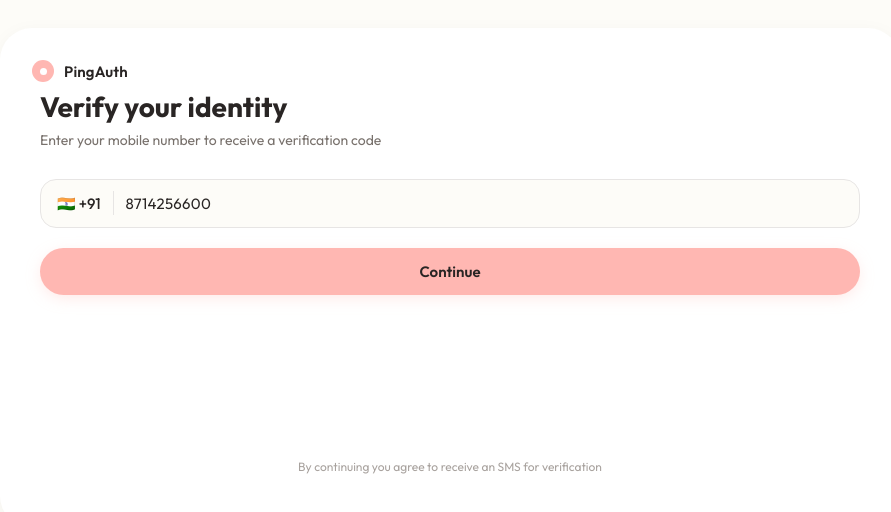
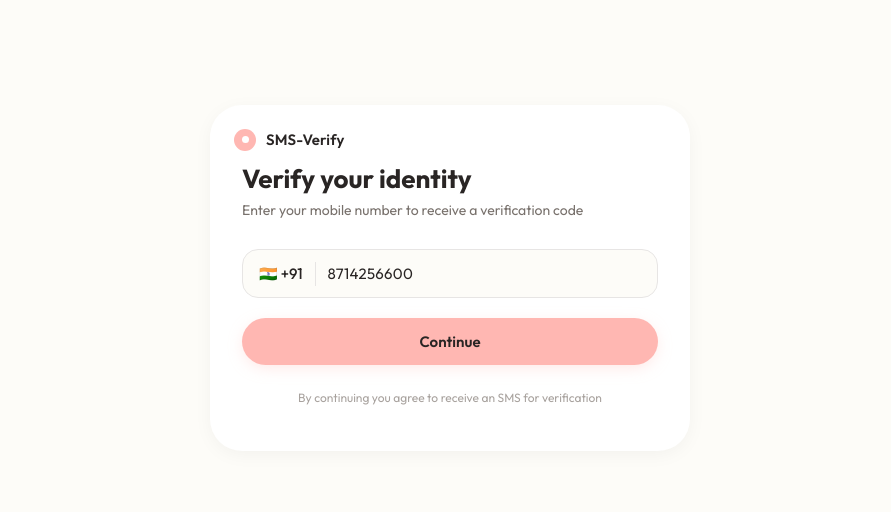
Before and after one commit to Soah1312/self-hosted-otp, a Next.js app: page /demo in a window 1280 px wide. Shown: the part 122-634 px from the top of the page, without its empty margins (190-1081 px from the left). Built offline with nearby package versions, Linux system fonts and the light colour scheme; no server answers.

Commit message:
Minor UI changes

```diff
--- a/app/demo/page.tsx
+++ b/app/demo/page.tsx
@@ -287,11 +287,11 @@ export default function DemoPage() {
 
   return (
     <main className="demoShell">
-      <div className="demoCard" key={fadeKey}>
+      <div className={`demoCard ${screen === "otp" && !isVerified ? "demoCard--wide" : ""}`} key={fadeKey}>
         {/* ── Brand logo — always top-left ── */}
         <div className="demoBrandRow">
           <span className="demoBrandMark" aria-hidden="true" />
-          <span className="demoBrandText">PingAuth</span>
+          <span className="demoBrandText">SMS-Verify</span>
         </div>
 
         {/* ── Screen 1 — Phone ── */}
--- a/app/globals.css
+++ b/app/globals.css
@@ -368,14 +368,19 @@ input {
 
 .demoCard {
   width: 100%;
-  max-width: 900px;
-  min-height: 500px;
+  max-width: 480px;
+  min-height: 320px;
   background: #fff;
   border-radius: 2rem;
   box-shadow: 0 4px 20px -2px rgba(0, 0, 0, 0.05);
   display: flex;
   flex-direction: column;
   overflow: hidden;
+  transition: max-width 240ms ease-out;
+}
+
+.demoCard--wide {
+  max-width: 800px;
 }
 
 /* ─── Brand Logo ────────────────────────────────────────── */
@@ -384,7 +389,7 @@ input {
   display: inline-flex;
   align-items: center;
   gap: 10px;
-  padding: 32px 32px 0;
+  padding: 24px 24px 0;
   color: #78716C;
 }
 
@@ -417,7 +422,7 @@ input {
 /* ─── Screen 1 — Phone Input ────────────────────────────── */
 
 .demoContent {
-  padding: 8px 40px 40px;
+  padding: 12px 32px 32px;
   display: flex;
   flex-direction: column;
   flex: 1;
@@ -425,7 +430,7 @@ input {
 
 .demoContent h1 {
   margin: 0;
-  font-size: 28px;
+  font-size: 26px;
   font-weight: 700;
   color: #292524;
   line-height: 1.2;
```
Also changed, not shown: app/page.tsx (+18 -7 lines).
